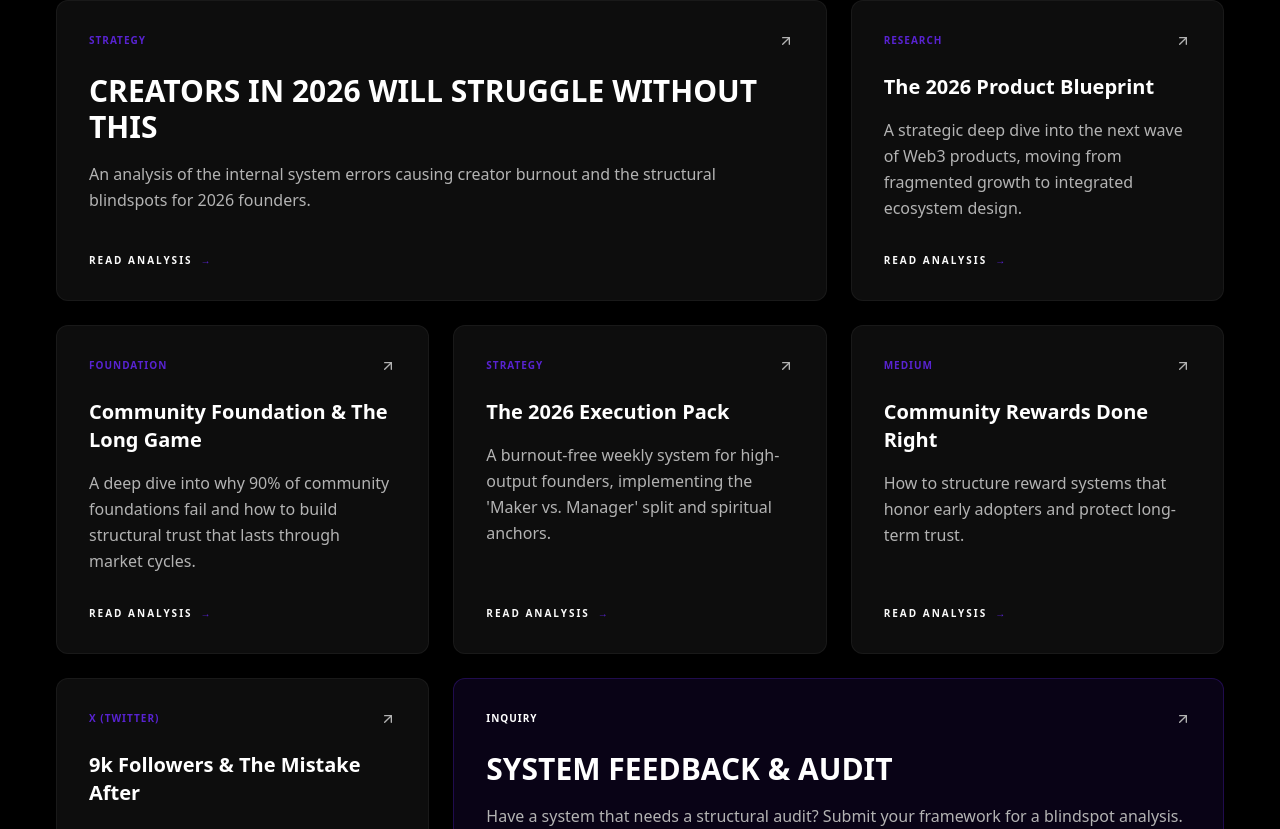
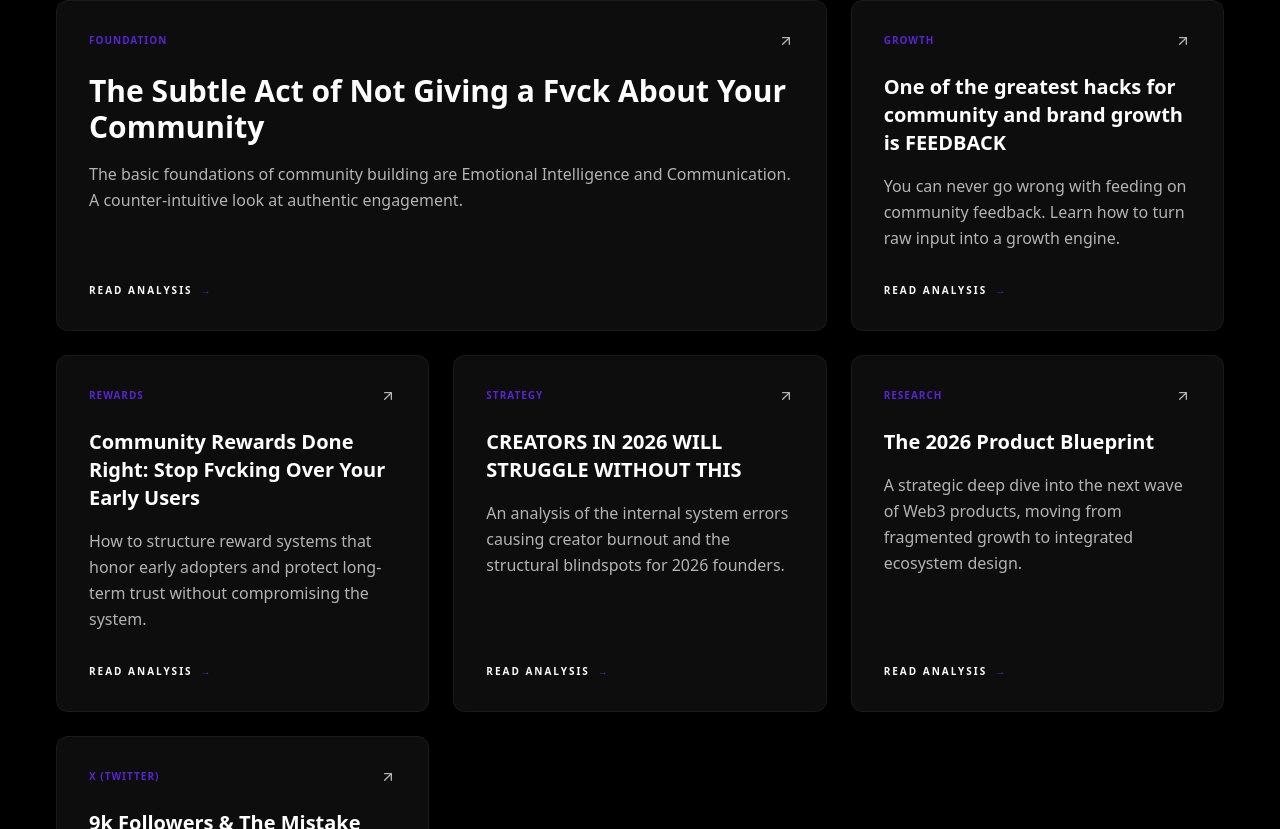
Before and after one commit to 0xmojeeb/mojeeb, a React (Vite) app: page / in a window 1280 px wide. Shown: the part 2171-3000 px from the top of the page. Built offline with nearby package versions, Linux system fonts and the light colour scheme.

Commit message:
Update blog posts with new titles and descriptions

```diff
--- a/src/components/Blog.tsx
+++ b/src/components/Blog.tsx
@@ -5,11 +5,32 @@ import { ArrowUpRight } from "lucide-react";
 const Blog = () => {
   const blogPosts = [
     {
+      title: "The Subtle Act of Not Giving a Fvck About Your Community",
+      description: "The basic foundations of community building are Emotional Intelligence and Communication. A counter-intuitive look at authentic engagement.",
+      link: "https://mojeebhq.medium.com/the-subtle-act-of-not-giving-a-fvck-about-your-community-community-building-31043b5160aa",
+      platform: "Foundation",
+      isLarge: true
+    },
+    {
+      title: "One of the greatest hacks for community and brand growth is FEEDBACK",
+      description: "You can never go wrong with feeding on community feedback. Learn how to turn raw input into a growth engine.",
+      link: "https://mojeebhq.medium.com/the-subtle-act-of-not-giving-a-fvck-about-your-community-community-building-6afe90b633f4",
+      platform: "Growth",
+      isLarge: false
+    },
+    {
+      title: "Community Rewards Done Right: Stop Fvcking Over Your Early Users",
+      description: "How to structure reward systems that honor early adopters and protect long-term trust without compromising the system.",
+      link: "https://mojeebhq.medium.com/community-rewards-done-right-stop-fvcking-over-your-early-users-e3ac552c3f9b",
+      platform: "Rewards",
+      isLarge: false
+    },
+    {
       title: "CREATORS IN 2026 WILL STRUGGLE WITHOUT THIS",
       description: "An analysis of the internal system errors causing creator burnout and the structural blindspots for 2026 founders.",
       link: "https://x.com/MojeebHQ/status/2009497216109695467?s=20",
       platform: "Strategy",
-      isLarge: true
+      isLarge: false
     },
     {
       title: "The 2026 Product Blueprint",
@@ -19,40 +40,11 @@ const Blog = () => {
       isLarge: false
     },
     {
-      title: "Community Foundation & The Long Game",
-      description: "A deep dive into why 90% of community foundations fail and how to build structural trust that lasts through market cycles.",
-      link: "https://x.com/MojeebHQ/status/2005534320434299312?s=20", // Linking your audit/foundation thread
-      platform: "Foundation",
-      isLarge: false
-    },
-    {
-      title: "The 2026 Execution Pack",
-      description: "A burnout-free weekly system for high-output founders, implementing the 'Maker vs. Manager' split and spiritual anchors.",
-      link: "https://x.com/MojeebHQ/status/2010457986670448657?s=20",
-      platform: "Strategy",
-      isLarge: false
-    },
-    {
-      title: "Community Rewards Done Right",
-      description: "How to structure reward systems that honor early adopters and protect long-term trust.",
-      link: "https://mojeebhq.medium.com/community-rewards-done-right-stop-fvcking-over-your-early-users-e3ac552c3f9b",
-      platform: "Medium",
-      isLarge: false
-    },
-    {
       title: "9k Followers & The Mistake After",
       description: "A growth campaign deconstruction: what went right, what went wrong, and the lessons that reshaped my strategy.",
       link: "https://x.com/MojeebHQ/status/1971794428789461365",
       platform: "X (Twitter)",
       isLarge: false
-    },
-    {
-      title: "SYSTEM FEEDBACK & AUDIT",
-      description: "Have a system that needs a structural audit? Submit your framework for a blindspot analysis.",
-      link: "https://mojeebhq.typeform.com/to/feedback", // Adjust link if different
-      platform: "Inquiry",
-      isLarge: true,
-      isCTA: true // Highlighted style
     }
   ];
 
@@ -68,7 +60,7 @@ const Blog = () => {
               Featured <span className="gradient-text">Posts.</span>
             </h2>
           </div>
-          <p className="text-muted-foreground text-sm uppercase tracking-widest max-w-[200px] leading-relaxed border-l border-white/10 pl-4">
+          <p className="text-muted-foreground text-sm uppercase tracking-widest max-w-[200px] leading-relaxed border-l border-white/10 pl-4 font-bold">
             Public thinking on systems and structural blindspots.
           </p>
         </div>
@@ -77,13 +69,11 @@ const Blog = () => {
           {blogPosts.map((post, index) => (
             <Card
               key={index}
-              className={`glass-card group hover:border-primary/50 transition-all duration-300 flex flex-col h-full
-                ${post.isLarge ? 'lg:col-span-2' : ''}
-                ${post.isCTA ? 'bg-primary/10 border-primary/30' : ''}`}
+              className={`glass-card group hover:border-primary/50 transition-all duration-300 flex flex-col h-full ${post.isLarge ? 'lg:col-span-2' : ''}`}
             >
               <CardContent className="p-8 flex flex-col h-full">
                 <div className="flex justify-between items-start mb-6">
-                  <span className={`text-[10px] font-bold tracking-widest uppercase ${post.isCTA ? 'text-white' : 'text-primary'}`}>
+                  <span className="text-[10px] font-bold tracking-widest text-primary uppercase">
                     {post.platform}
                   </span>
                   <ArrowUpRight className="w-4 h-4 text-muted-foreground group-hover:text-primary transition-colors" />
@@ -99,13 +89,11 @@ const Blog = () => {
 
                 <Button
                   variant="ghost"
-                  className={`w-fit p-0 h-auto font-bold text-[10px] uppercase tracking-[0.2em] hover:bg-transparent group/btn
-                    ${post.isCTA ? 'text-white hover:text-primary' : 'hover:text-white'}`}
+                  className="w-fit p-0 h-auto font-bold text-[10px] uppercase tracking-[0.2em] hover:bg-transparent hover:text-white group/btn"
                   asChild
                 >
                   <a href={post.link} target="_blank" rel="noopener noreferrer" className="flex items-center gap-2">
-                    {post.isCTA ? "Submit Inquiry" : "Read Analysis"}
-                    <span className="text-primary group-hover/btn:translate-x-1 transition-transform">→</span>
+                    Read Analysis <span className="text-primary group-hover/btn:translate-x-1 transition-transform">→</span>
                   </a>
                 </Button>
               </CardContent>
```
